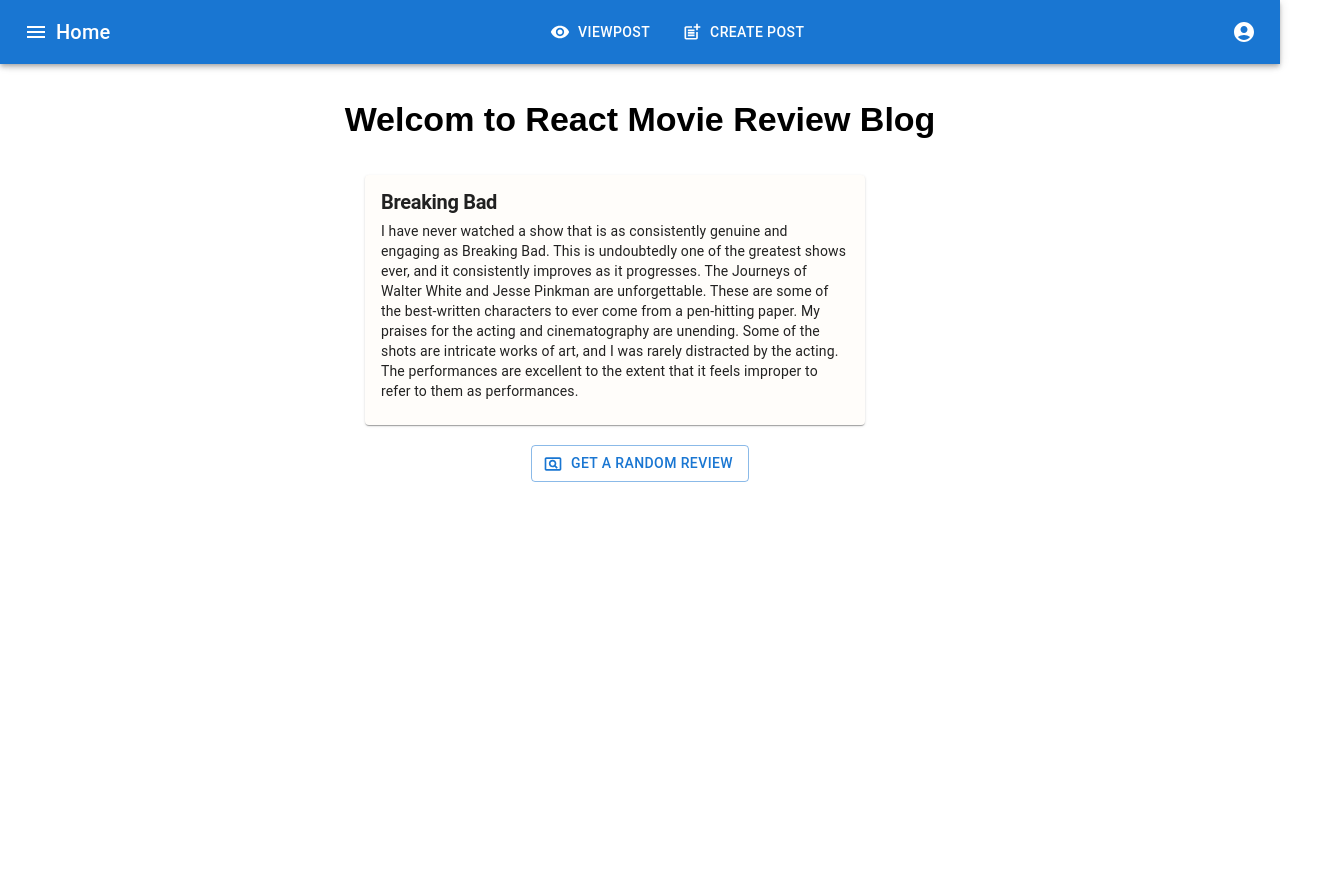
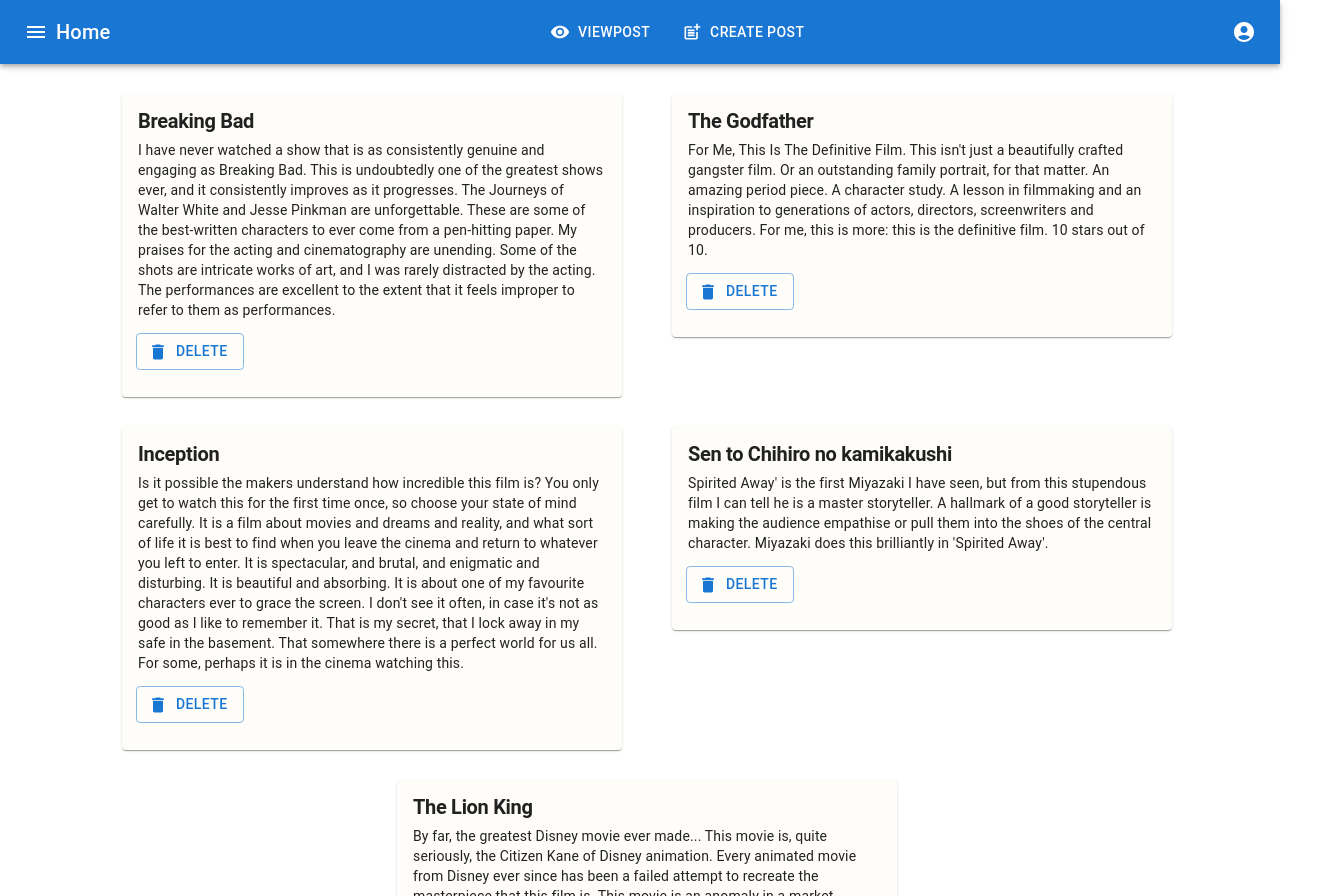
Before and after one commit to kwanwchan9/react-movie-review-blog, a React (Create React App) app in the folder client/: page /viewpost in a window 1280 px wide. Shown: the top 896 px of the page, 1324 px wide, since content can reach past the window. Before the commit the page ends 814 px from the top, so only its background shows below. Built offline with nearby package versions, Linux system fonts and the light colour scheme.

Commit message:
Change router setting

```diff
--- a/client/src/components/Navbar.tsx
+++ b/client/src/components/Navbar.tsx
@@ -1,5 +1,4 @@
-import Link from '@mui/material/Link'
-import { ThemeProvider, createTheme } from '@mui/material/styles'
+import Mlink from '@mui/material/Link'
 import {
   AppBar,
   Toolbar,
@@ -19,7 +18,7 @@
     <AppBar position='sticky'>
       <Toolbar sx={{ display: 'flex', justifyContent: 'space-between' }}>
         <div>
-          <Link href='/' underline='none' color='white'>
+          <Mlink href='../' underline='none' color='white'>
             <IconButton
               size='large'
               edge='start'
@@ -36,24 +35,24 @@
                 Home
               </Typography>
             </IconButton>
-          </Link>
+          </Mlink>
         </div>
         <div>
           <Box sx={{ flexGrow: 1, display: { xs: 'none', md: 'flex' } }}>
-            <Link
-              href='/viewpost'
+            <Mlink
+              href='../viewpost'
               underline='none'
               sx={{ marginRight: '20px' }}
             >
               <Button startIcon={<VisibilityIcon />} sx={{ color: 'white' }}>
                 ViewPost
               </Button>
-            </Link>
-            <Link href='/createpost' underline='none'>
+            </Mlink>
+            <Mlink href='../createpost' underline='none'>
               <Button startIcon={<PostAddIcon />} sx={{ color: 'white' }}>
                 Create Post
               </Button>
-            </Link>
+            </Mlink>
           </Box>
         </div>
         <div>
--- a/client/src/pages/CreateReview.tsx
+++ b/client/src/pages/CreatePost.tsx
@@ -8,7 +8,7 @@
   content: string
 }
 
-const CreateReview = () => {
+const CreatePost = () => {
   const [review, setReview] = useState<IReview>({
     title: '',
     content: '',
@@ -96,4 +96,4 @@
     </>
   )
 }
-export default CreateReview
+export default CreatePost
--- /dev/null
+++ b/client/src/pages/ViewPost.tsx
@@ -0,0 +1,146 @@
+import { useState, useEffect } from 'react'
+import {
+  Card,
+  CardContent,
+  Typography,
+  CardActions,
+  Button,
+  Grid,
+} from '@mui/material'
+import DeleteIcon from '@mui/icons-material/Delete'
+import axios from 'axios'
+import toast, { Toaster } from 'react-hot-toast'
+
+interface IReview {
+  id: number
+  movieName: string
+  movieReview: string
+}
+
+// for github page demo purpose
+const initialState: IReview[] = [
+  {
+    id: 1,
+    movieName: 'Breaking Bad',
+    movieReview: `I have never watched a show that is as consistently genuine and engaging as Breaking Bad. This is undoubtedly one of the greatest shows ever, and it consistently improves as it progresses.
+    The Journeys of Walter White and Jesse Pinkman are unforgettable. These are some of the best-written characters to ever come from a pen-hitting paper.
+    My praises for the acting and cinematography are unending. Some of the shots are intricate works of art, and I was rarely distracted by the acting. The performances are excellent to the extent that it feels improper to refer to them as performances.`,
+  },
+  {
+    id: 2,
+    movieName: 'The Godfather',
+    movieReview: `For Me, This Is The Definitive Film.
+    This isn't just a beautifully crafted gangster film. Or an outstanding family portrait, for that matter. An amazing period piece. A character study. A lesson in filmmaking and an inspiration to generations of actors, directors, screenwriters and producers. For me, this is more: this is the definitive film. 10 stars out of 10.`,
+  },
+  {
+    id: 3,
+    movieName: 'Inception',
+    movieReview: `Is it possible the makers understand how incredible this film is?
+    You only get to watch this for the first time once, so choose your state of mind carefully. It is a film about movies and dreams and reality, and what sort of life it is best to find when you leave the cinema and return to whatever you left to enter. It is spectacular, and brutal, and enigmatic and disturbing. It is beautiful and absorbing.
+    It is about one of my favourite characters ever to grace the screen. I don't see it often, in case it's not as good as I like to remember it. That is my secret, that I lock away in my safe in the basement. That somewhere there is a perfect world for us all. For some, perhaps it is in the cinema watching this.`,
+  },
+  {
+    id: 4,
+    movieName: 'Sen to Chihiro no kamikakushi',
+    movieReview: `Spirited Away' is the first Miyazaki I have seen, but from this stupendous film I can tell he is a master storyteller.
+    A hallmark of a good storyteller is making the audience empathise or pull them into the shoes of the central character. Miyazaki does this brilliantly in 'Spirited Away'. `,
+  },
+  {
+    id: 5,
+    movieName: 'The Lion King',
+    movieReview: `By far, the greatest Disney movie ever made...
+    This movie is, quite seriously, the Citizen Kane of Disney animation. Every animated movie from Disney ever since has been a failed attempt to recreate the masterpiece that this film is. This movie is an anomaly in a market usually dominated by formulaic kiddie-fare.
+    Unlike most films from animation studios, this movie will enthrall you, whether you're 5 years old, or 50. An epic plot, intriguing characters, great music and hillarious moments make this film a family classic that will endure through the ages.
+    10/10`,
+  },
+]
+
+const ViewPost = () => {
+  // const [reviewList, setReviewList] = useState<IReview[]>([])
+  const [reviewList, setReviewList] = useState<IReview[]>([])
+
+  // const getData = async () => {
+  //   try {
+  //     const res = await axios.get('http://localhost:3001/api/get')
+  //     setReviewList(res.data)
+  //   } catch (error) {
+  //     console.log(error)
+  //   }
+  // }
+
+  const getData = () => {
+    setReviewList(initialState)
+  }
+
+  useEffect(() => {
+    getData()
+  }, [])
+
+  const handleDelete = (id: number) => {
+    axios
+      .delete(`http://localhost:3001/api/delete/${id}`)
+      .then(() => toast.success('Successfully Delete!'))
+    setReviewList(
+      reviewList.filter((rev) => {
+        return rev.id !== id
+      })
+    )
+  }
+
+  return (
+    <>
+      <Toaster />
+      <Grid
+        container
+        direction='row'
+        justifyContent='center'
+        alignItems='flex-start'
+        spacing={3}
+        sx={{ margin: '0 20px 30px 20px' }}
+      >
+        {reviewList.map((review) => {
+          return (
+            <div key={review.id}>
+              <Card
+                sx={{
+                  maxWidth: 500,
+                  bgcolor: 'hsl(40, 100%, 99%)',
+                  margin: '30px 50px 0 0',
+                }}
+              >
+                <CardContent
+                  sx={{
+                    display: 'flex',
+                    flexDirection: 'column',
+                    justifyContent: 'center',
+                  }}
+                >
+                  <Typography
+                    sx={{ fontSize: 20, fontWeight: 'bold' }}
+                    color='text.primary'
+                    variant='h1'
+                    gutterBottom
+                  >
+                    {review.movieName}
+                  </Typography>
+                  <Typography variant='body2'>{review.movieReview}</Typography>
+                  <CardActions>
+                    <Button
+                      sx={{ top: '5px', right: '10px' }}
+                      variant='outlined'
+                      startIcon={<DeleteIcon />}
+                      onClick={() => handleDelete(review.id)}
+                    >
+                      Delete
+                    </Button>
+                  </CardActions>
+                </CardContent>
+              </Card>
+            </div>
+          )
+        })}
+      </Grid>
+    </>
+  )
+}
+export default ViewPost
--- a/client/src/pages/ViewReview.tsx
+++ /dev/null
@@ -1,138 +0,0 @@
-import { useState, useEffect } from 'react'
-import {
-  Card,
-  CardContent,
-  Typography,
-  CardActions,
-  Button,
-  Grid,
-} from '@mui/material'
-import DeleteIcon from '@mui/icons-material/Delete'
-import axios from 'axios'
-import toast, { Toaster } from 'react-hot-toast'
-
-interface IReview {
-  id: number
-  movieName: string
-  movieReview: string
-}
-
-// for github page demo purpose
-const initialState: object[] = [
-  {
-    id: 1,
-    movieName: 'Breaking Bad',
-    movieReview:
-      'I have never watched a show that is as consistentl… feels improper to refer to them as performances.',
-  },
-  {
-    id: 2,
-    movieName: 'The Godfather',
-    movieReview:
-      "For Me, This Is The Definitive Film.\nThis isn't ju… this is the definitive film. 10 stars out of 10.",
-  },
-  {
-    id: 3,
-    movieName: 'Inception',
-    movieReview:
-      'Is it possible the makers understand how incredibl… some, perhaps it is in the cinema watching this.',
-  },
-  {
-    id: 4,
-    movieName: 'Sen to Chihiro no kamikakushi',
-    movieReview:
-      "Spirited Away' is the first Miyazaki I have seen, …yazaki does this brilliantly in 'Spirited Away'. ",
-  },
-  {
-    id: 5,
-    movieName: 'The Lion King',
-    movieReview:
-      'By far, the greatest Disney movie ever made...\nThi… classic that will endure through the ages. 10/10',
-  },
-]
-
-const ViewReview = () => {
-  // const [reviewList, setReviewList] = useState<IReview[]>([])
-  const [reviewList, setReviewList] = useState<IReview[]>([] || initialState)
-
-  const getData = async () => {
-    try {
-      const res = await axios.get('http://localhost:3001/api/get')
-      setReviewList(res.data)
-    } catch (error) {
-      console.log(error)
-    }
-  }
-
-  useEffect(() => {
-    getData()
-  }, [])
-
-  const handleDelete = (id: number) => {
-    axios
-      .delete(`http://localhost:3001/api/delete/${id}`)
-      .then(() => toast.success('Successfully Delete!'))
-    setReviewList(
-      reviewList.filter((rev) => {
-        return rev.id !== id
-      })
-    )
-  }
-
-  return (
-    <>
-      <Toaster />
-      <Grid
-        container
-        direction='row'
-        justifyContent='center'
-        alignItems='flex-start'
-        spacing={3}
-        sx={{ margin: '0 20px 30px 20px' }}
-      >
-        {reviewList.map((review) => {
-          return (
-            <div key={review.id}>
-              <Card
-                sx={{
-                  maxWidth: 500,
-                  bgcolor: 'hsl(40, 100%, 99%)',
-                  margin: '30px 50px 0 0',
-                }}
-              >
-                <CardContent
-                  sx={{
-                    display: 'flex',
-                    flexDirection: 'column',
-                    justifyContent: 'center',
-                  }}
-                >
-                  <Typography
-                    sx={{ fontSize: 20, fontWeight: 'bold' }}
-                    color='text.primary'
-                    variant='h1'
-                    gutterBottom
-                  >
-                    {review.movieName}
-                  </Typography>
-                  <Typography variant='body2'>{review.movieReview}</Typography>
-                  <CardActions>
-                    <Button
-                      sx={{ top: '5px', right: '10px' }}
-                      variant='outlined'
-                      startIcon={<DeleteIcon />}
-                      onClick={() => handleDelete(review.id)}
-                    >
-                      Delete
-                    </Button>
-                  </CardActions>
-                </CardContent>
-              </Card>
-            </div>
-          )
-        })}
-      </Grid>
-    </>
-  )
-}
-export default ViewReview
```
Also changed, not shown: client/src/App.tsx (+6 -6 lines), 1 other file (tests, documents, lock files or other folders).
